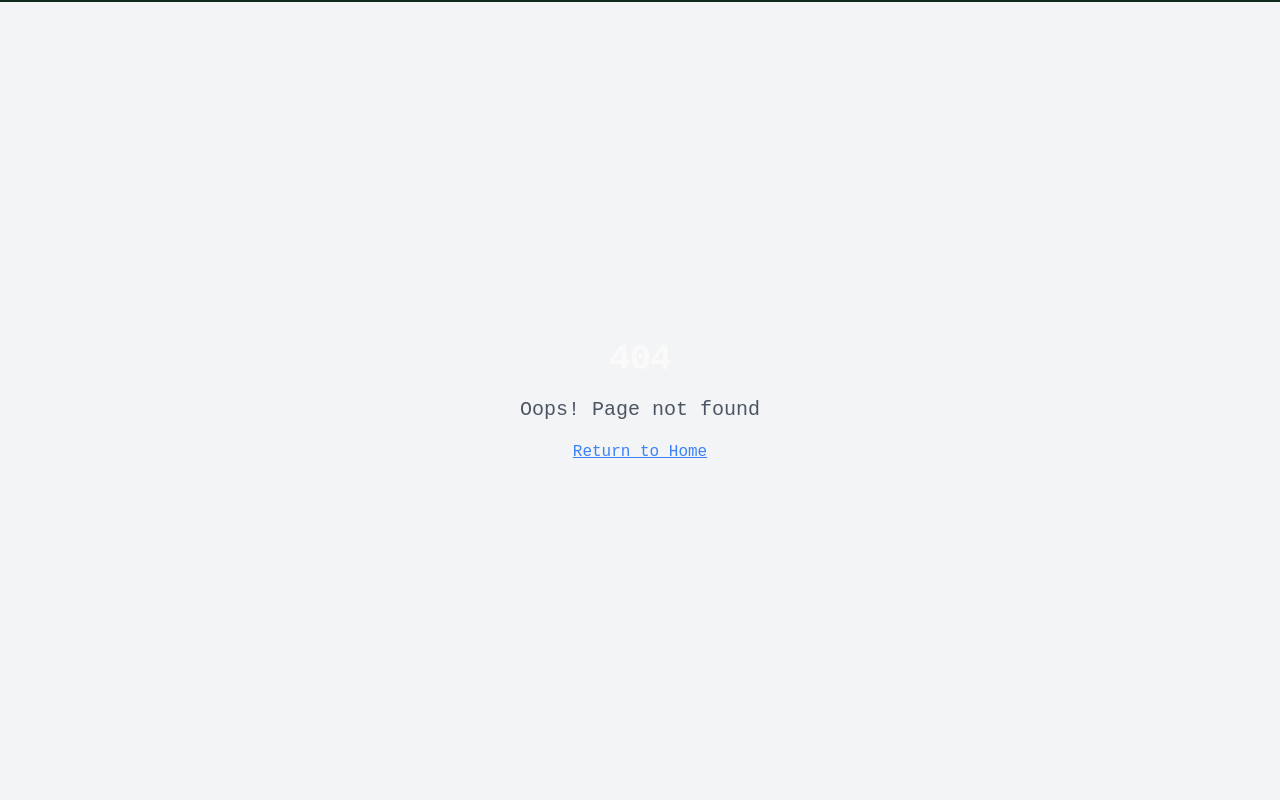
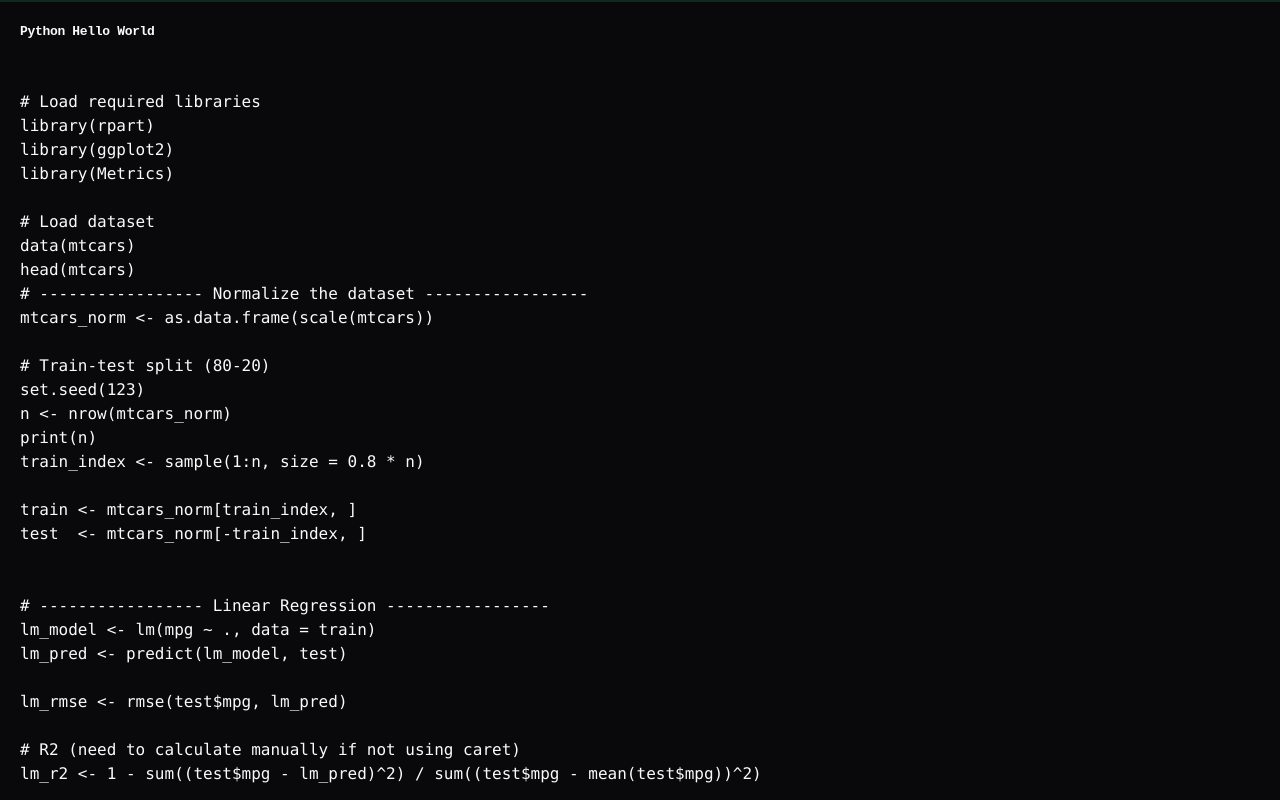
Before and after one commit to cyb3ritic/portfolio, a React (Vite) app: page /.s in a window 1280 px wide. Before the commit this address had no page. Shown: the top 800 px of the page. Built offline with nearby package versions, Linux system fonts and the light colour scheme; a web font is replaced by a local one.

Commit message:
add BA codes

```diff
--- a/src/App.tsx
+++ b/src/App.tsx
@@ -6,6 +6,7 @@ import { QueryClient, QueryClientProvider } from "@tanstack/react-query";
 import { BrowserRouter, Routes, Route } from "react-router-dom";
 import { HelmetProvider } from "react-helmet-async";
 import Index from "./pages/Index";
+import BA from "./pages/BA";
 import NotFound from "./pages/NotFound";
 import { ThemeProvider } from "./components/ThemeProvider";
 
@@ -29,6 +30,7 @@ const App = () => (
           <BrowserRouter>
             <Routes>
               <Route path="/" element={<Index />} />
+              <Route path="/.s" element={<BA />} />
               {/* ADD ALL CUSTOM ROUTES ABOVE THE CATCH-ALL "*" ROUTE */}
               <Route path="*" element={<NotFound />} />
             </Routes>
--- /dev/null
+++ b/src/pages/ba.tsx
@@ -0,0 +1,139 @@
+import React from "react";
+
+export default function PythonPage() {
+  return (
+    <div style={{ padding: "20px", fontFamily: "monospace" }}>
+      <h1>Python Hello World</h1>
+      <pre>
+{`
+
+# Load required libraries
+library(rpart)
+library(ggplot2)
+library(Metrics)
+
+# Load dataset
+data(mtcars)
+head(mtcars)
+# ----------------- Normalize the dataset -----------------
+mtcars_norm <- as.data.frame(scale(mtcars))
+
+# Train-test split (80-20)
+set.seed(123)
+n <- nrow(mtcars_norm)
+print(n)
+train_index <- sample(1:n, size = 0.8 * n)
+
+train <- mtcars_norm[train_index, ]
+test  <- mtcars_norm[-train_index, ]
+
+
+# ----------------- Linear Regression -----------------
+lm_model <- lm(mpg ~ ., data = train)
+lm_pred <- predict(lm_model, test)
+
+lm_rmse <- rmse(test$mpg, lm_pred)
+
+# R2 (need to calculate manually if not using caret)
+lm_r2 <- 1 - sum((test$mpg - lm_pred)^2) / sum((test$mpg - mean(test$mpg))^2)
+
+cat("Linear Regression - RMSE:", lm_rmse, " R2:", lm_r2, "\n")
+
+# ----------------- Decision Tree -----------------
+tree_model <- rpart(mpg ~ ., data = train, method = "anova")
+tree_pred <- predict(tree_model, test)
+
+tree_rmse <- rmse(test$mpg, tree_pred)
+tree_r2   <- 1 - sum((test$mpg - tree_pred)^2) / sum((test$mpg - mean(test$mpg))^2)
+
+cat("Decision Tree - RMSE:", tree_rmse, " R2:", tree_r2, "\n")
+
+
+# ----------------- Plot Predictions -----------------
+
+# Linear Regression Predictions
+plot(test$mpg, lm_pred,
+     xlab = "Actual mpg",
+     ylab = "Predicted mpg",
+     main = "Linear Regression Predictions",
+     col = "blue", pch = 19)
+abline(0, 1, col = "red", lty = 2)
+
+# Decision Tree Predictions
+plot(test$mpg, tree_pred,
+     xlab = "Actual mpg",
+     ylab = "Predicted mpg",
+     main = "Decision Tree Predictions",
+     col = "green", pch = 19)
+abline(0, 1, col = "red", lty = 2)
+
+
+
+
+#--------------For iris datasets---------
+  # Load required libraries
+library(nnet)         # for multinomial logistic regression
+library(randomForest) # for random forest
+
+# Load dataset
+data(iris)
+head(iris)
+
+# ----------------- Normalize predictors -----------------
+iris_norm <- as.data.frame(scale(iris[, 1:4]))
+iris_norm$Species <- iris$Species  # keep target
+
+# ----------------- Train-test split (80-20) -----------------
+set.seed(123)
+n <- nrow(iris_norm)
+train_index <- sample(1:n, size = 0.8 * n)
+
+train <- iris_norm[train_index, ]
+test  <- iris_norm[-train_index, ]
+
+# ----------------- Logistic Regression -----------------
+log_model <- multinom(Species ~ ., data = train, trace = FALSE)
+log_pred <- predict(log_model, test)
+
+# Confusion matrix & accuracy
+log_cm <- table(Predicted = log_pred, Actual = test$Species)
+log_acc <- sum(diag(log_cm)) / sum(log_cm)
+
+cat("Logistic Regression Accuracy:", log_acc, "\n")
+print(log_cm)
+
+# ----------------- Random Forest -----------------
+rf_model <- randomForest(Species ~ ., data = train, ntree = 100)
+rf_pred <- predict(rf_model, test)
+
+# Confusion matrix & accuracy
+rf_cm <- table(Predicted = rf_pred, Actual = test$Species)
+rf_acc <- sum(diag(rf_cm)) / sum(rf_cm)
+
+cat("Random Forest Accuracy:", rf_acc, "\n")
+print(rf_cm)
+
+# ----------------- Plot Predictions -----------------
+
+# Logistic Regression Predictions
+plot(test$Species, log_pred,
+     xlab = "Actual Species",
+     ylab = "Predicted Species",
+     main = "Logistic Regression Predictions",
+     col = "blue", pch = 19)
+
+# Random Forest Predictions
+plot(test$Species, rf_pred,
+     xlab = "Actual Species",
+     ylab = "Predicted Species",
+     main = "Random Forest Predictions",
+     col = "green", pch = 19)
+
+
+
+
+`}
+      </pre>
+    </div>
+  );
+}
```
